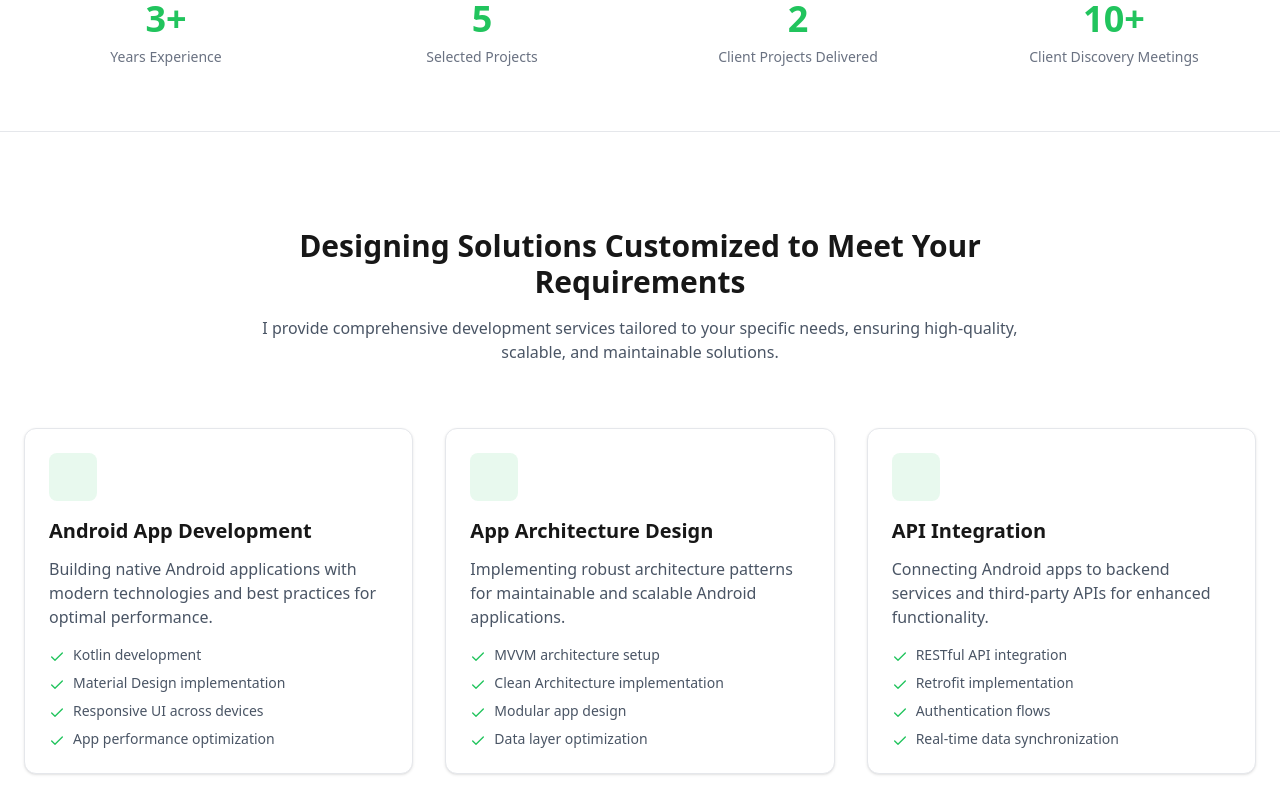
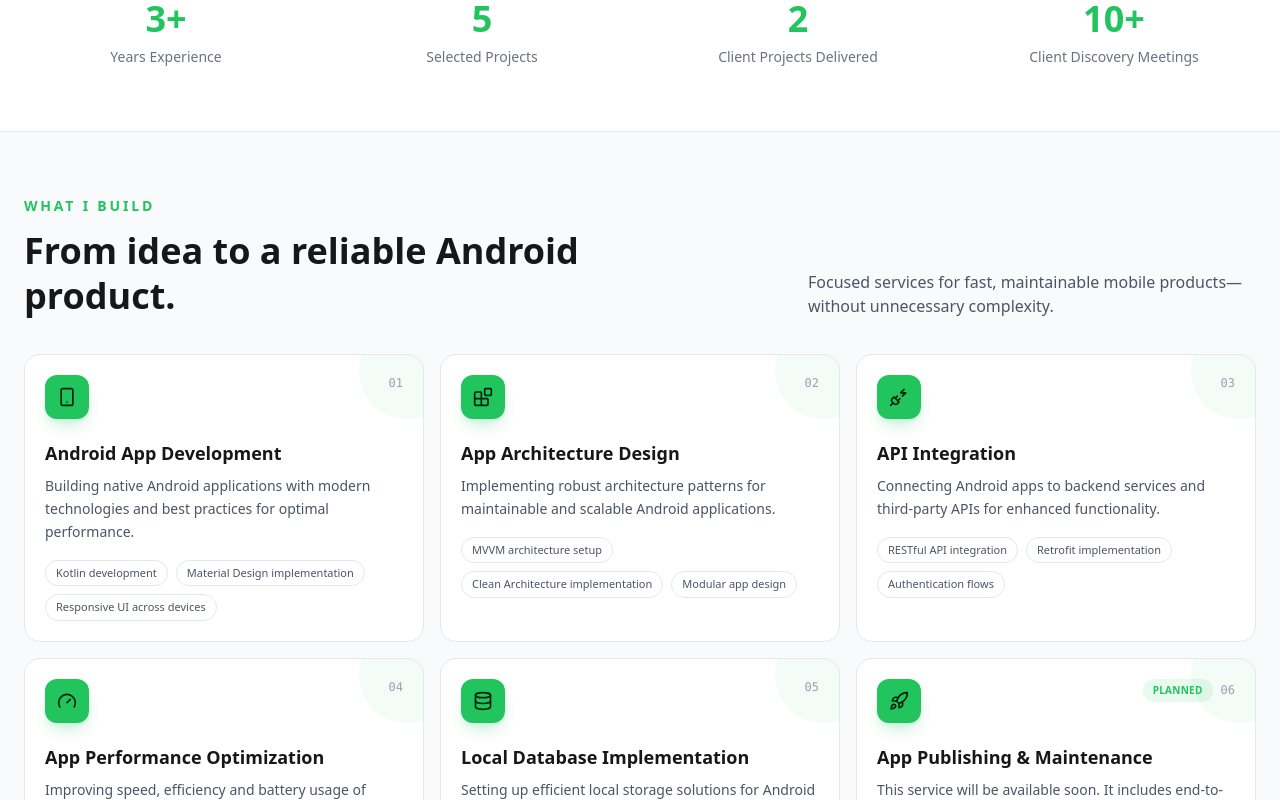
Before and after one commit to DervinAn/Anas.com, a React (Vite) app: page / in a window 1280 px wide. Shown: the part 920-1720 px from the top of the page. Built offline with nearby package versions, Linux system fonts and the light colour scheme.

Commit message:
Redesign services with compact visual cards

```diff
--- a/src/components/home/Services.jsx
+++ b/src/components/home/Services.jsx
@@ -1,65 +1,75 @@
 import { SERVICES } from "@/lib/constants";
-import { Check } from "lucide-react";
+import {
+  ArrowUpRight,
+  Blocks,
+  Database,
+  Gauge,
+  PlugZap,
+  Rocket,
+  Smartphone,
+} from "lucide-react";
 
 const IconMap = {
-  android: "fa-brands fa-android",
-  sitemap: "fa-solid fa-sitemap",
-  plug: "fa-solid fa-plug",
-  "gauge-high": "fa-solid fa-gauge-high",
-  database: "fa-solid fa-database",
-  rocket: "fa-solid fa-rocket"
+  android: Smartphone,
+  sitemap: Blocks,
+  plug: PlugZap,
+  "gauge-high": Gauge,
+  database: Database,
+  rocket: Rocket,
 };
 
 export function Services() {
   return (
-    <section id="services" className="py-16 md:py-24 bg-background">
+    <section id="services" className="py-16 bg-gray-50 dark:bg-gray-950/50">
       <div className="container mx-auto px-4 sm:px-6">
-        <div className="max-w-3xl mx-auto text-center mb-16">
-          <h2 className="text-3xl font-bold mb-4">
-            Designing Solutions Customized to Meet Your Requirements
-          </h2>
-          <p className="text-gray-600 dark:text-gray-400">
-            I provide comprehensive development services tailored to your specific needs, ensuring high-quality, scalable, and maintainable solutions.
+        <div className="flex flex-col md:flex-row md:items-end md:justify-between gap-5 mb-9">
+          <div className="max-w-2xl">
+            <p className="text-sm font-semibold uppercase tracking-[0.2em] text-primary mb-3">What I build</p>
+            <h2 className="text-3xl md:text-4xl font-bold leading-tight">From idea to a reliable Android product.</h2>
+          </div>
+          <p className="max-w-md text-sm md:text-base text-gray-600 dark:text-gray-400">
+            Focused services for fast, maintainable mobile products—without unnecessary complexity.
           </p>
         </div>
 
-        <div className="grid grid-cols-1 md:grid-cols-3 gap-8">
-          {SERVICES.map((service, index) => (
-            <div
-              key={index}
-              className="bg-white dark:bg-gray-900 rounded-xl p-6 shadow-sm hover:shadow-md transition-shadow border border-gray-200 dark:border-gray-800 relative"
+        <div className="grid grid-cols-1 sm:grid-cols-2 lg:grid-cols-3 gap-4">
+          {SERVICES.map((service, index) => {
+            const ServiceIcon = IconMap[service.icon] || Blocks;
+            return (
+              <article
+                key={service.title}
+                className="group relative overflow-hidden rounded-2xl border border-gray-200 dark:border-gray-800 bg-white dark:bg-gray-900 p-5 transition-all duration-300 hover:-translate-y-1 hover:border-primary/50 hover:shadow-xl hover:shadow-primary/5"
               >
-              {/* Coming Soon Badge */}
+                <div className="absolute -right-8 -top-8 h-24 w-24 rounded-full bg-primary/5 transition-transform duration-300 group-hover:scale-150" />
+                <div className="relative flex items-start justify-between mb-5">
+                  <div className="flex h-11 w-11 items-center justify-center rounded-xl bg-primary text-primary-foreground shadow-lg shadow-primary/20">
+                    <ServiceIcon className="h-5 w-5" aria-hidden="true" />
+                  </div>
+                  <div className="flex items-center gap-2">
                     {service.comingSoon && (
-                <span className="absolute top-4 right-4 bg-yellow-400 text-yellow-900 text-xs font-semibold px-2 py-1 rounded">
-                  Coming Soon
-                </span>
+                      <span className="rounded-full bg-primary/10 px-2.5 py-1 text-[10px] font-semibold uppercase tracking-wide text-primary">Planned</span>
                     )}
-
-              {/* Icon */}
-              <div className="mb-4 bg-primary/10 w-12 h-12 flex items-center justify-center rounded-lg text-primary">
-                <i className={(IconMap[service.icon] || "fa-solid fa-question") + " text-xl"}></i>
+                    <span className="text-xs font-mono text-gray-400">0{index + 1}</span>
+                  </div>
                 </div>
 
-              {/* Title */}
-              <h3 className="text-xl font-semibold mb-3">{service.title}</h3>
-
-              {/* Description */}
-              <p className="text-gray-600 dark:text-gray-400 mb-4">
+                <h3 className="relative text-lg font-semibold mb-2 flex items-center gap-2">
+                  {service.title}
+                  <ArrowUpRight className="h-4 w-4 text-primary opacity-0 -translate-x-1 translate-y-1 transition-all group-hover:opacity-100 group-hover:translate-x-0 group-hover:translate-y-0" aria-hidden="true" />
+                </h3>
+                <p className="relative text-sm leading-relaxed text-gray-600 dark:text-gray-400 mb-4">
                   {service.description}
                 </p>
-
-              {/* Items */}
-              <ul className="space-y-2 text-sm text-gray-600 dark:text-gray-400">
-                {service.items.map((item, itemIndex) => (
-                  <li key={itemIndex} className="flex items-start">
-                    <Check className="text-primary h-4 w-4 mt-1 mr-2 flex-shrink-0" />
-                    <span>{item}</span>
-                  </li>
+                <div className="relative flex flex-wrap gap-2">
+                  {service.items.slice(0, 3).map((item) => (
+                    <span key={item} className="rounded-full border border-gray-200 dark:border-gray-700 px-2.5 py-1 text-[11px] text-gray-600 dark:text-gray-300">
+                      {item}
+                    </span>
                   ))}
-              </ul>
                 </div>
-          ))}
+              </article>
+            );
+          })}
         </div>
       </div>
     </section>
```
Also changed, not shown: 5 other files (tests, documents, lock files or other folders). Lines whose indentation alone changed are shown as unchanged.
